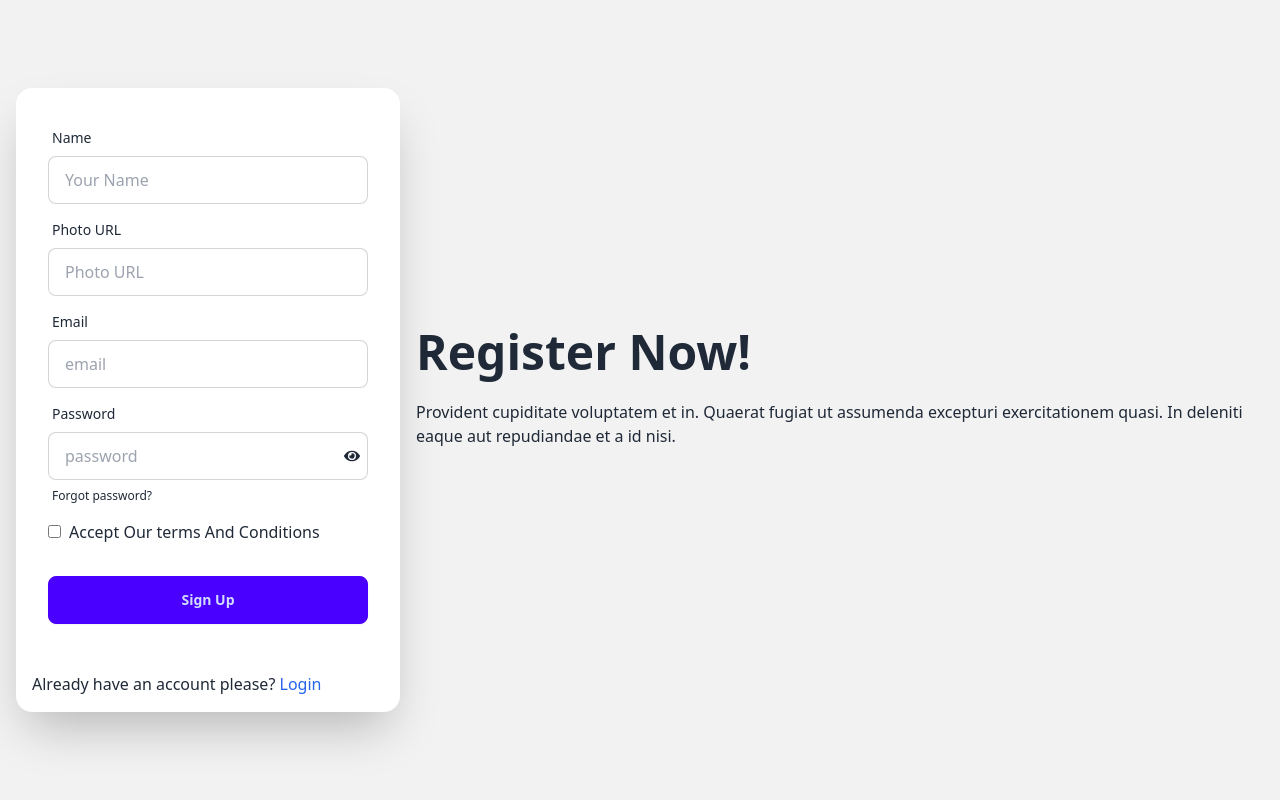
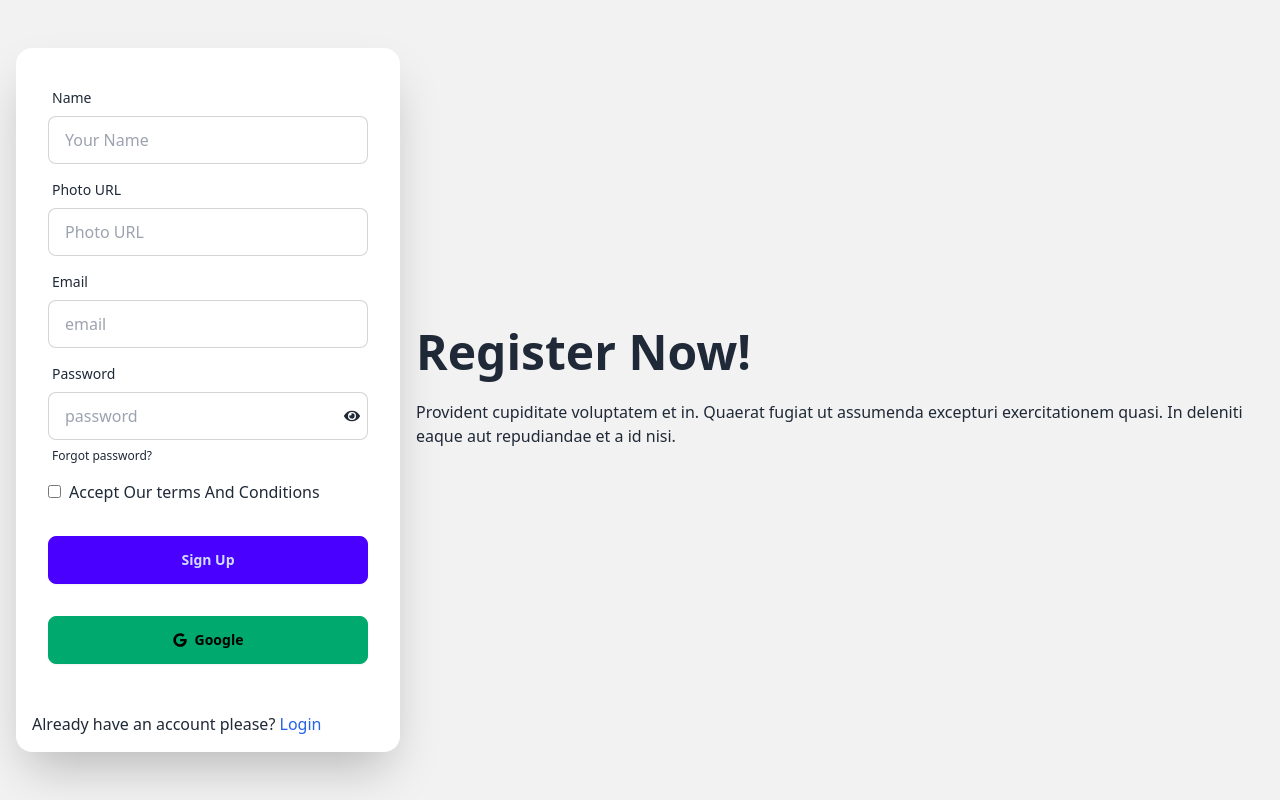
Before and after one commit to abdullah-al-mohammad/living-spaces, a React (Vite) app: page /register in a window 1280 px wide. Shown: the top 800 px of the page. Built offline with nearby package versions, Linux system fonts and the light colour scheme; no server answers.

Commit message:
add googleSignIn

```diff
--- a/src/pages/register/Register.jsx
+++ b/src/pages/register/Register.jsx
@@ -2,7 +2,7 @@ import React from 'react';
 import { Link, useLocation, useNavigate } from 'react-router-dom';
 import { AuthContext } from '../../provider/AuthProvider';
 import { useContext, useState, useRef } from 'react'
-import { FaEye, FaEyeSlash } from 'react-icons/fa';
+import { FaEye, FaEyeSlash, FaGoogle } from 'react-icons/fa';
 import { updateProfile } from 'firebase/auth';
 
 const Register = () => {
@@ -12,7 +12,7 @@ const Register = () => {
     const emailRef = useRef(null)
     const [showPassword, setShowPassword] = useState()
     // auth provider
-    const { registerUser, loading } = useContext(AuthContext)
+    const { registerUser, loading, googleSignIn } = useContext(AuthContext)
     const navigate = useNavigate()
     const location = useLocation()
 
@@ -62,6 +62,18 @@ const Register = () => {
             )
 
 
+    }
+
+    const handleGoogleSignUp = () =>{
+        googleSignIn()
+        .then(result =>{
+            const user = result.user
+            console.log(user);
+            navigate(location.state ? location.state : '/')
+        })
+        .catch(error => {
+            setError('user undefind', error)
+        })
     }
     return (
         <div className="hero bg-base-200 min-h-screen">
@@ -125,6 +137,9 @@ const Register = () => {
                         <div className="form-control mt-6">
                             <button className="btn btn-primary">Sign Up</button>
                         </div>
+                        <div className="form-control mt-6">
+                            <button onClick={handleGoogleSignUp} className="btn btn-success"><FaGoogle></FaGoogle>Google</button>
+                        </div>
                         {error && <p className='text-red-600'>{error}</p>}
                         {success && <p className='text-red-600'>{success}</p>}
                     </form>
--- a/src/provider/AuthProvider.jsx
+++ b/src/provider/AuthProvider.jsx
@@ -1,6 +1,6 @@
 import React from 'react';
 import {createContext, useState, useEffect} from 'react'
-import { createUserWithEmailAndPassword, getAuth, onAuthStateChanged, signInWithEmailAndPassword, signOut } from "firebase/auth";
+import { createUserWithEmailAndPassword, getAuth, GoogleAuthProvider, onAuthStateChanged, signInWithEmailAndPassword, signInWithPopup, signOut } from "firebase/auth";
 
 import app from '../firebase/firebase.config';
 
@@ -8,6 +8,7 @@ import app from '../firebase/firebase.config';
 
 export const AuthContext = createContext(null)
 const auth = getAuth(app);
+const provider = new GoogleAuthProvider()
 
 
 const AuthProvider = ({children}) => {   // Accept children as props
@@ -33,6 +34,12 @@ const AuthProvider = ({children}) => {   // Accept children as props
         setLoading(true)
        return signOut(auth)
     }
+
+    // google sign in
+    const googleSignIn = () =>{
+        signInWithPopup(auth, provider)
+    }
+
      // function for Track user state
     useEffect(()=>{
         const unsubsCribe = onAuthStateChanged(auth, currentUser =>{
@@ -52,6 +59,7 @@ const AuthProvider = ({children}) => {   // Accept children as props
         registerUser,
         loginUser,
         logOut,
+        googleSignIn
 
 
     } // Can include other auth-related functions or data
```
